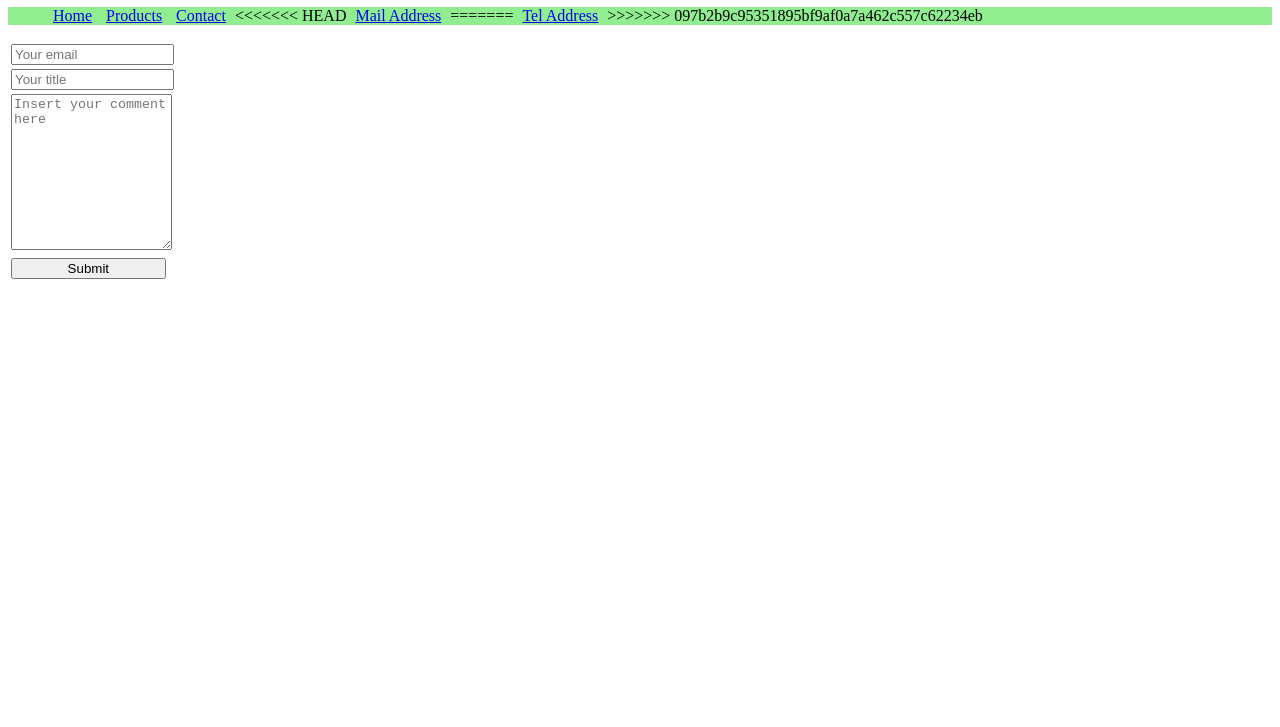
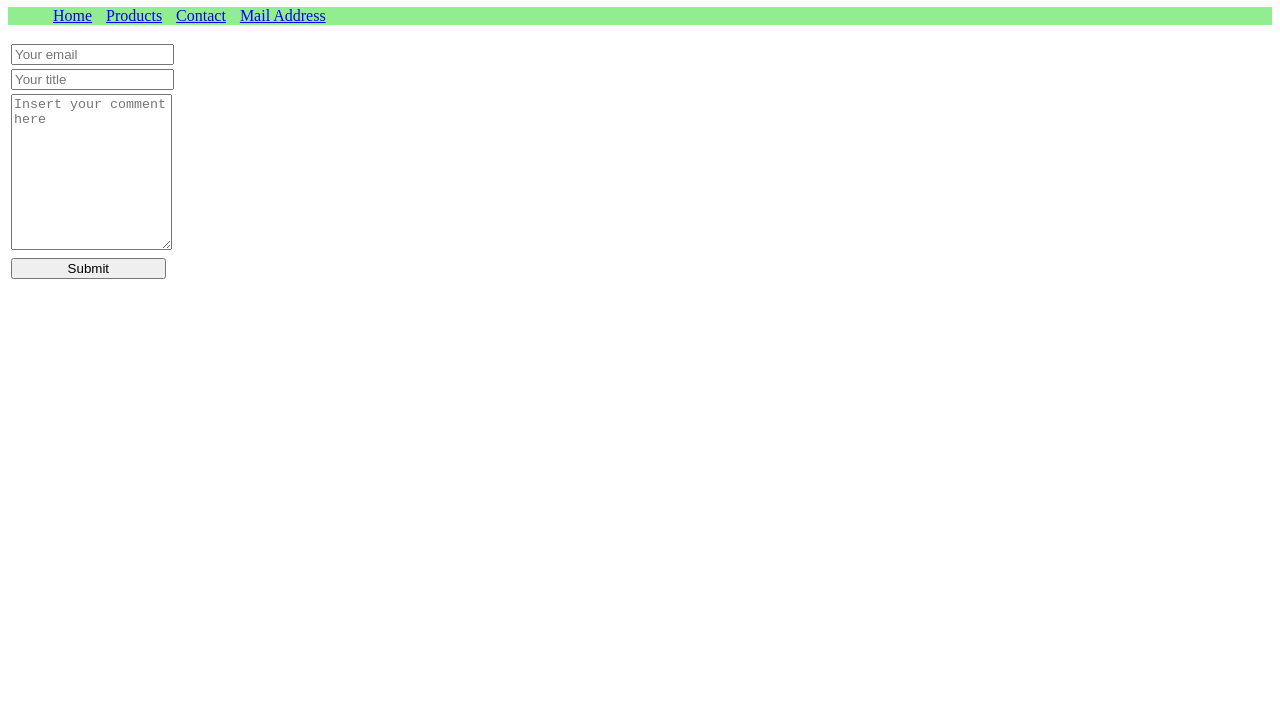
Before and after one commit to dragosbajenaru32/js1c10, a website: page public/html/contact.html in a window 1280 px wide. Shown: the part 73-800 px from the top of the page. Drawn offline with Linux system fonts and the light colour scheme.

```diff
--- a/public/html/contact.html
+++ b/public/html/contact.html
@@ -14,11 +14,7 @@
                 <li><a href="../index.html">Home</a></li>
                 <li><a href="../html/products.html">Products</a></li>
                 <li><a href="#">Contact</a></li>
-<<<<<<< HEAD
                 <li><a href="#">Mail Address</a></li>
-=======
-                <li><a href="#">Tel Address</a></li>
->>>>>>> 097b2b9c95351895bf9af0a7a462c557c62234eb
             </ul>
         </div>
 
```
